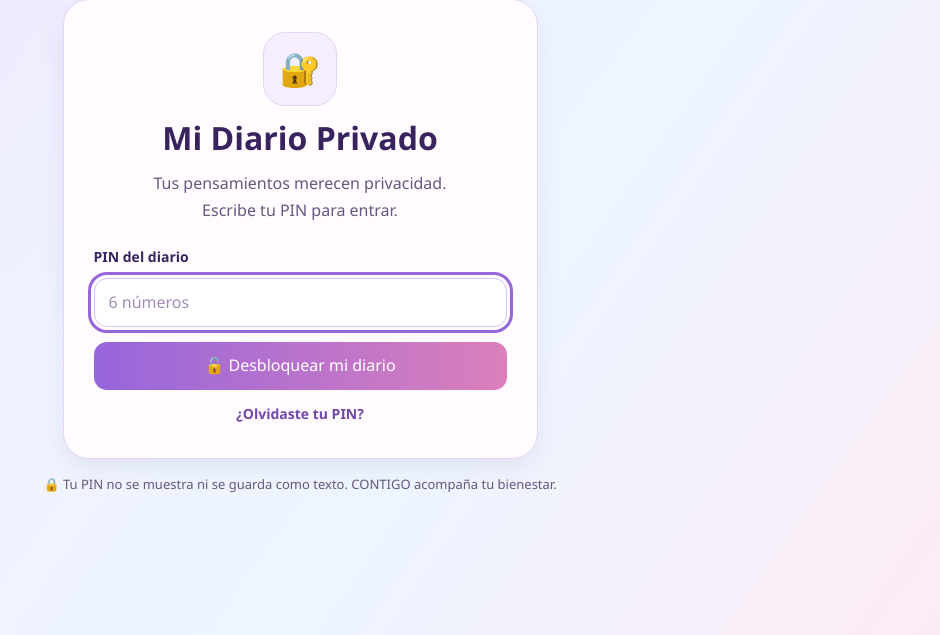
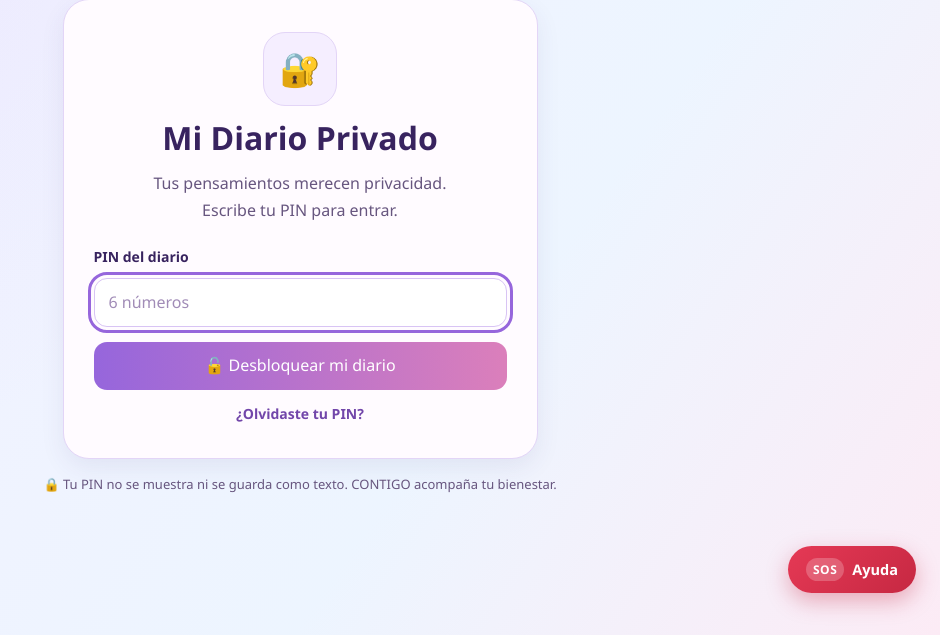
Before and after one commit to marilintatiana2001-png/CONTIGO, a Flask app: template templates/diario_acceso.html in a window 1280 px wide. Shown: the part 183-818 px from the top of the page, without its empty margins (340-1280 px from the left). Run offline with Flask 3, Linux system fonts and the light colour scheme; the template is opened without the code that fills it, so the values that code supplies are empty.

Commit message:
Agrega boton SOS Ayuda flotante y arrastrable en las pantallas

```diff
--- /dev/null
+++ b/static/css/sos-flotante.css
@@ -0,0 +1,45 @@
+#btn-sos-flotante {
+    position: fixed;
+    right: 18px;
+    bottom: 92px; /* Por encima de la barra inferior en móvil */
+    z-index: 9999;
+    display: inline-flex;
+    align-items: center;
+    gap: 8px;
+    padding: 12px 18px;
+    border: none;
+    border-radius: 999px;
+    background: linear-gradient(135deg, #e53955, #c62842);
+    color: #ffffff;
+    font-family: inherit;
+    font-weight: 700;
+    font-size: 14.5px;
+    box-shadow: 0 8px 22px rgba(198, 40, 66, 0.35);
+    cursor: grab;
+    user-select: none;
+    -webkit-user-select: none;
+    touch-action: none; /* Clave para arrastrar con el dedo sin que haga scroll */
+    transition: box-shadow 0.18s ease, transform 0.15s ease;
+}
+
+#btn-sos-flotante:active,
+#btn-sos-flotante.arrastrando {
+    cursor: grabbing;
+    box-shadow: 0 12px 28px rgba(198, 40, 66, 0.48);
+    transform: scale(1.03);
+}
+
+#btn-sos-flotante .sos-badge {
+    background: rgba(255, 255, 255, 0.22);
+    padding: 2px 7px;
+    border-radius: 999px;
+    font-size: 12px;
+    letter-spacing: 0.5px;
+}
+
+@media (min-width: 769px) {
+    #btn-sos-flotante {
+        bottom: 24px;
+        right: 24px;
+    }
+}
--- /dev/null
+++ b/static/js/sos-flotante.js
@@ -0,0 +1,142 @@
+document.addEventListener("DOMContentLoaded", () => {
+    const STORAGE_KEY = "contigo_sos_posicion_v1";
+
+    // Si ya existe un botón SOS en la página, lo reutilizamos; si no, lo creamos
+    let btn = document.getElementById("btn-sos-flotante") || document.querySelector("[data-sos-ayuda]");
+
+    if (!btn) {
+        btn = document.createElement("button");
+        btn.type = "button";
+        btn.id = "btn-sos-flotante";
+        btn.setAttribute("aria-label", "SOS Ayuda");
+        btn.innerHTML = `<span class="sos-badge">SOS</span><span>Ayuda</span>`;
+        document.body.appendChild(btn);
+    } else {
+        btn.id = "btn-sos-flotante";
+    }
+
+    let arrastrando = false;
+    let seMovio = false;
+    let inicioX = 0;
+    let inicioY = 0;
+    let offsetX = 0;
+    let offsetY = 0;
+
+    function limitarDentroDePantalla(left, top) {
+        const rect = btn.getBoundingClientRect();
+        const margen = 10;
+        const maxLeft = Math.max(margen, window.innerWidth - rect.width - margen);
+        const maxTop = Math.max(margen, window.innerHeight - rect.height - margen);
+
+        return {
+            left: Math.min(Math.max(margen, left), maxLeft),
+            top: Math.min(Math.max(margen, top), maxTop),
+        };
+    }
+
+    function aplicarPosicionGuardada() {
+        try {
+            const raw = localStorage.getItem(STORAGE_KEY);
+            if (!raw) return;
+            const pos = JSON.parse(raw);
+            if (typeof pos.left === "number" && typeof pos.top === "number") {
+                const ajustada = limitarDentroDePantalla(pos.left, pos.top);
+                btn.style.left = `${ajustada.left}px`;
+                btn.style.top = `${ajustada.top}px`;
+                btn.style.right = "auto";
+                btn.style.bottom = "auto";
+            }
+        } catch (e) {
+            // Si hay error leyendo localStorage, se mantiene la posición CSS por defecto
+        }
+    }
+
+    aplicarPosicionGuardada();
+
+    btn.addEventListener("pointerdown", (e) => {
+        if (e.button !== undefined && e.button !== 0 && e.pointerType === "mouse") return;
+
+        const rect = btn.getBoundingClientRect();
+        arrastrando = true;
+        seMovio = false;
+        inicioX = e.clientX;
+        inicioY = e.clientY;
+        offsetX = e.clientX - rect.left;
+        offsetY = e.clientY - rect.top;
+
+        btn.style.left = `${rect.left}px`;
+        btn.style.top = `${rect.top}px`;
+        btn.style.right = "auto";
+        btn.style.bottom = "auto";
+        btn.classList.add("arrastrando");
+
+        if (btn.setPointerCapture) {
+            try {
+                btn.setPointerCapture(e.pointerId);
+            } catch (_) {}
+        }
+    });
+
+    btn.addEventListener("pointermove", (e) => {
+        if (!arrastrando) return;
+
+        const dx = e.clientX - inicioX;
+        const dy = e.clientY - inicioY;
+
+        if (Math.abs(dx) > 6 || Math.abs(dy) > 6) {
+            seMovio = true;
+        }
+
+        if (!seMovio) return;
+
+        const ajustada = limitarDentroDePantalla(e.clientX - offsetX, e.clientY - offsetY);
+        btn.style.left = `${ajustada.left}px`;
+        btn.style.top = `${ajustada.top}px`;
+    });
+
+    function finalizarArrastre(e) {
+        if (!arrastrando) return;
+        arrastrando = false;
+        btn.classList.remove("arrastrando");
+
+        if (btn.releasePointerCapture && e && e.pointerId !== undefined) {
+            try {
+                btn.releasePointerCapture(e.pointerId);
+            } catch (_) {}
+        }
+
+        if (seMovio) {
+            const rect = btn.getBoundingClientRect();
+            try {
+                localStorage.setItem(STORAGE_KEY, JSON.stringify({ left: rect.left, top: rect.top }));
+            } catch (_) {}
+        }
+    }
+
+    btn.addEventListener("pointerup", finalizarArrastre);
+    btn.addEventListener("pointercancel", finalizarArrastre);
+
+    btn.addEventListener("click", (e) => {
+        if (seMovio) {
+            e.preventDefault();
+            e.stopPropagation();
+            seMovio = false;
+            return;
+        }
+
+        // Si ya tienes un modal o función propia de SOS, llámala aquí; si no, redirige a red de apoyo
+        if (typeof window.abrirModalSos === "function") {
+            window.abrirModalSos();
+        } else {
+            window.location.href = "/red-apoyo";
+        }
+    });
+
+    window.addEventListener("resize", () => {
+        if (!btn.style.left || !btn.style.top) return;
+        const rect = btn.getBoundingClientRect();
+        const ajustada = limitarDentroDePantalla(rect.left, rect.top);
+        btn.style.left = `${ajustada.left}px`;
+        btn.style.top = `${ajustada.top}px`;
+    });
+});
--- a/templates/actividades.html
+++ b/templates/actividades.html
@@ -17,6 +17,8 @@
     rel="stylesheet"
     href="{{ url_for('static', filename='css/responsive.css') }}"
     >
+    <link rel="stylesheet" href="{{ url_for('static', filename='css/sos-flotante.css') }}">
+    <script src="{{ url_for('static', filename='js/sos-flotante.js') }}" defer></script>
 
 </head>
 
--- a/templates/configuracion.html
+++ b/templates/configuracion.html
@@ -17,7 +17,9 @@
         rel="stylesheet"
         href="{{ url_for('static', filename='css/responsive.css') }}"
     >
-
+    <link
+        rel="stylesheet" href="{{ url_for('static', filename='css/sos-flotante.css') }}">
+        <script src="{{ url_for('static', filename='js/sos-flotante.js') }}" defer></script>
     <style>
         :root {
             color-scheme: light;
--- a/templates/constelacion.html
+++ b/templates/constelacion.html
@@ -16,6 +16,9 @@
         rel="stylesheet"
         href="{{ url_for('static', filename='css/constelacion.css') }}"
     >
+    <link
+        rel="stylesheet" href="{{ url_for('static', filename='css/sos-flotante.css') }}">
+        <script src="{{ url_for('static', filename='js/sos-flotante.js') }}" defer></script>
 
     <link
         rel="stylesheet"
--- a/templates/detalle_actividad.html
+++ b/templates/detalle_actividad.html
@@ -22,10 +22,13 @@
     <link rel="stylesheet"
           href="{{ url_for('static', filename='css/interactivas.css') }}">
 
-     <link
+    <link
         rel="stylesheet"
         href="{{ url_for('static', filename='css/responsive.css') }}"
     >
+    <link
+        rel="stylesheet" href="{{ url_for('static', filename='css/sos-flotante.css') }}">
+        <script src="{{ url_for('static', filename='js/sos-flotante.js') }}" defer></script>
 </head>
 
 <body class="pagina-actividades"
--- a/templates/diario.html
+++ b/templates/diario.html
@@ -46,7 +46,9 @@
         rel="stylesheet"
         href="{{ url_for('static', filename='css/notificaciones-global.css') }}"
     >
-
+    <link
+        rel="stylesheet" href="{{ url_for('static', filename='css/sos-flotante.css') }}">
+        <script src="{{ url_for('static', filename='js/sos-flotante.js') }}" defer></script>
     <script
         src="{{ url_for('static', filename='js/preferencias-ui.js') }}"
         defer
--- a/templates/diario_acceso.html
+++ b/templates/diario_acceso.html
@@ -40,6 +40,10 @@
         src="{{ url_for('static', filename='js/seguridad-diario.js') }}"
         defer
     ></script>
+
+    <link
+       rel="stylesheet" href="{{ url_for('static', filename='css/sos-flotante.css') }}">
+       <script src="{{ url_for('static', filename='js/sos-flotante.js') }}" defer></script>
 
 </head>
 
--- a/templates/diario_recuperar.html
+++ b/templates/diario_recuperar.html
@@ -41,6 +41,9 @@
         defer
     ></script>
 
+    <link
+        rel="stylesheet" href="{{ url_for('static', filename='css/sos-flotante.css') }}">
+        <script src="{{ url_for('static', filename='js/sos-flotante.js') }}" defer></script>
 
 </head>
 
--- a/templates/editar_perfil.html
+++ b/templates/editar_perfil.html
@@ -40,6 +40,10 @@
         src="{{ url_for('static', filename='js/editar-perfil.js') }}"
         defer
     ></script>
+
+    <link
+        rel="stylesheet" href="{{ url_for('static', filename='css/sos-flotante.css') }}">
+        <script src="{{ url_for('static', filename='js/sos-flotante.js') }}" defer></script>
 
 </head>
 
--- a/templates/ian.html
+++ b/templates/ian.html
@@ -35,6 +35,9 @@
         src="{{ url_for('static', filename='js/ian.js') }}"
         defer
     ></script>
+    <link
+        rel="stylesheet" href="{{ url_for('static', filename='css/sos-flotante.css') }}">
+        <script src="{{ url_for('static', filename='js/sos-flotante.js') }}" defer></script>
 
 </head>
 
--- a/templates/inicio.html
+++ b/templates/inicio.html
@@ -12,6 +12,9 @@
     rel="manifest"
     href="{{ url_for('static', filename='manifest.webmanifest') }}"
 >
+<link
+    rel="stylesheet" href="{{ url_for('static', filename='css/sos-flotante.css') }}">
+    <script src="{{ url_for('static', filename='js/sos-flotante.js') }}" defer></script>
 
 <meta
     name="theme-color"
--- a/templates/nuevo_escrito.html
+++ b/templates/nuevo_escrito.html
@@ -22,6 +22,9 @@
         rel="stylesheet"
         href="{{ url_for('static', filename='css/responsive.css') }}"
     >
+    <link
+        rel="stylesheet" href="{{ url_for('static', filename='css/sos-flotante.css') }}">
+        <script src="{{ url_for('static', filename='js/sos-flotante.js') }}" defer></script>
 </head>
 
 <body
--- a/templates/perfil.html
+++ b/templates/perfil.html
@@ -34,6 +34,10 @@
         rel="stylesheet"
         href="{{ url_for('static', filename='css/perfil.css') }}"
     >
+
+    <link
+       rel="stylesheet" href="{{ url_for('static', filename='css/sos-flotante.css') }}">
+       <script src="{{ url_for('static', filename='js/sos-flotante.js') }}" defer></script>
 
     <!-- GRAFICAS DEL PERFIL -->
     <style>
```
